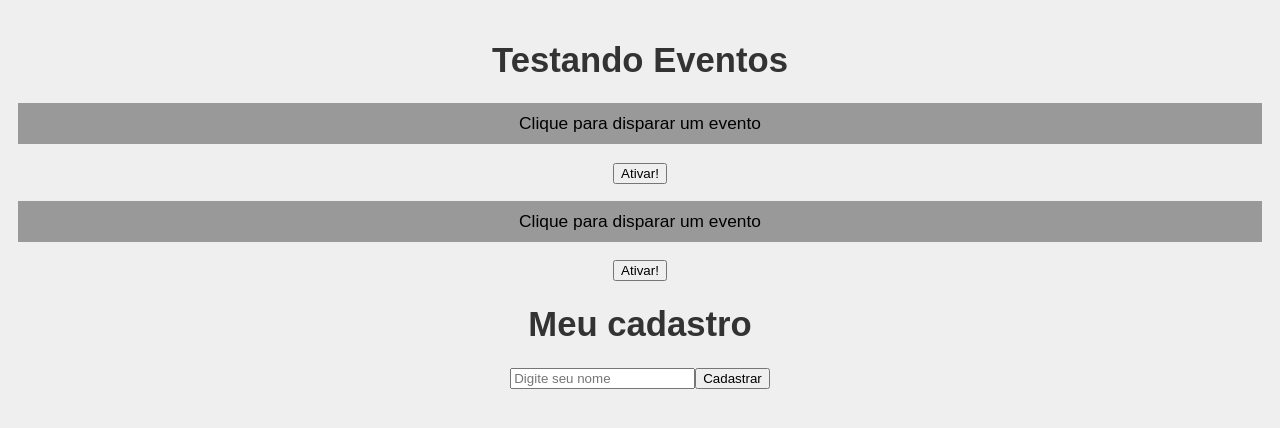
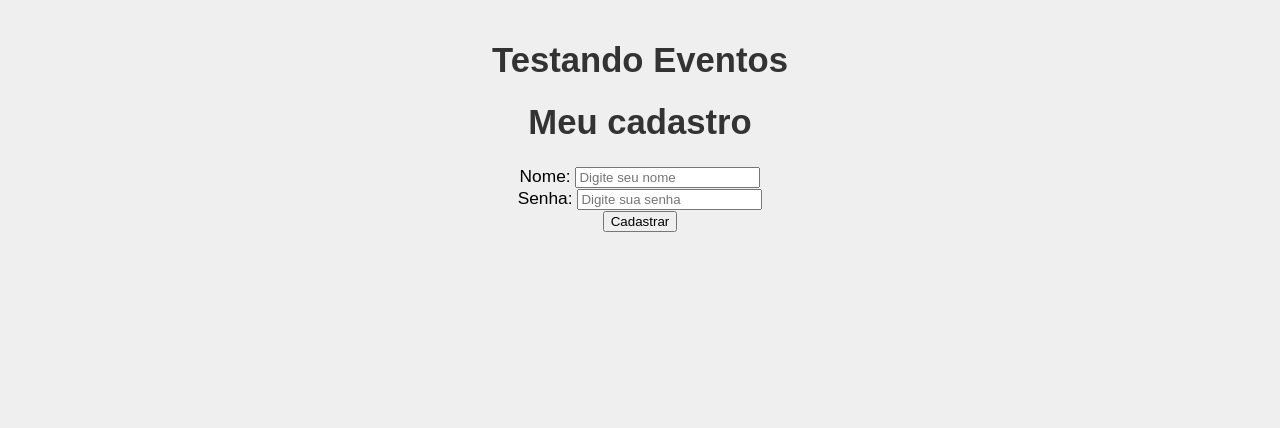
Before and after one commit to ViniSouza001/react, a React (Create React App) app in the folder my_project/: page / in a window 1280 px wide. Shown: the top 428 px of the page. Built offline with nearby package versions, Linux system fonts and the light colour scheme.

Commit message:
using useState on React #10

```diff
--- a/my_project/src/App.js
+++ b/my_project/src/App.js
@@ -12,8 +12,6 @@ function App () {
   return (
     <div className='App'>
       <h1>Testando Eventos</h1>
-      <Evento numero="1" />
-      <Evento numero="2" />
       <Form />
     </div>
   );
--- a/my_project/src/components/Form.js
+++ b/my_project/src/components/Form.js
@@ -1,16 +1,37 @@
+import { useState } from 'react'
+
+
 function Form () {
 
    function cadastrarUsuario (e) {
       e.preventDefault()
-      alert('Usuário cadastrado')
+      alert(`O usuário ${name} foi cadastrado usando a senha ${password}`)
    }
+
+   const [name, setName] = useState()
+   const [password, setPassword] = useState()
 
    return (
       <div>
          <h1>Meu cadastro</h1>
          <form onSubmit={cadastrarUsuario}>
             <div>
-               <input type="text" placeholder="Digite seu nome" />
+               <label htmlFor="name">Nome: </label>
+               <input
+                  type="text"
+                  name="name"
+                  placeholder="Digite seu nome"
+                  onChange={(e) => setName(e.target.value)} />
+            </div>
+            <div>
+               <label htmlFor="password">Senha: </label>
+               <input
+                  type="password"
+                  name="password"
+                  placeholder="Digite sua senha"
+                  onChange={e => setPassword(e.target.value)} />
+            </div>
+            <div>
                <input type="submit" value="Cadastrar" />
             </div>
          </form>
```
